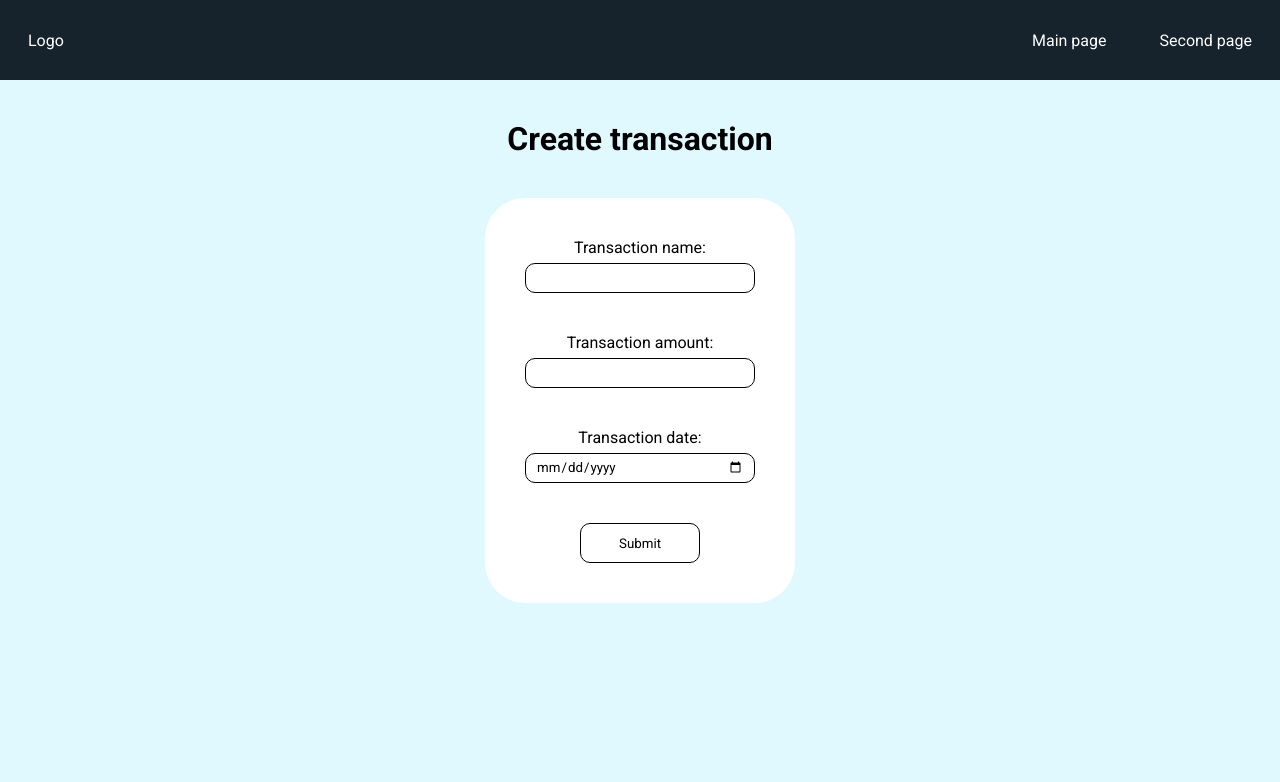
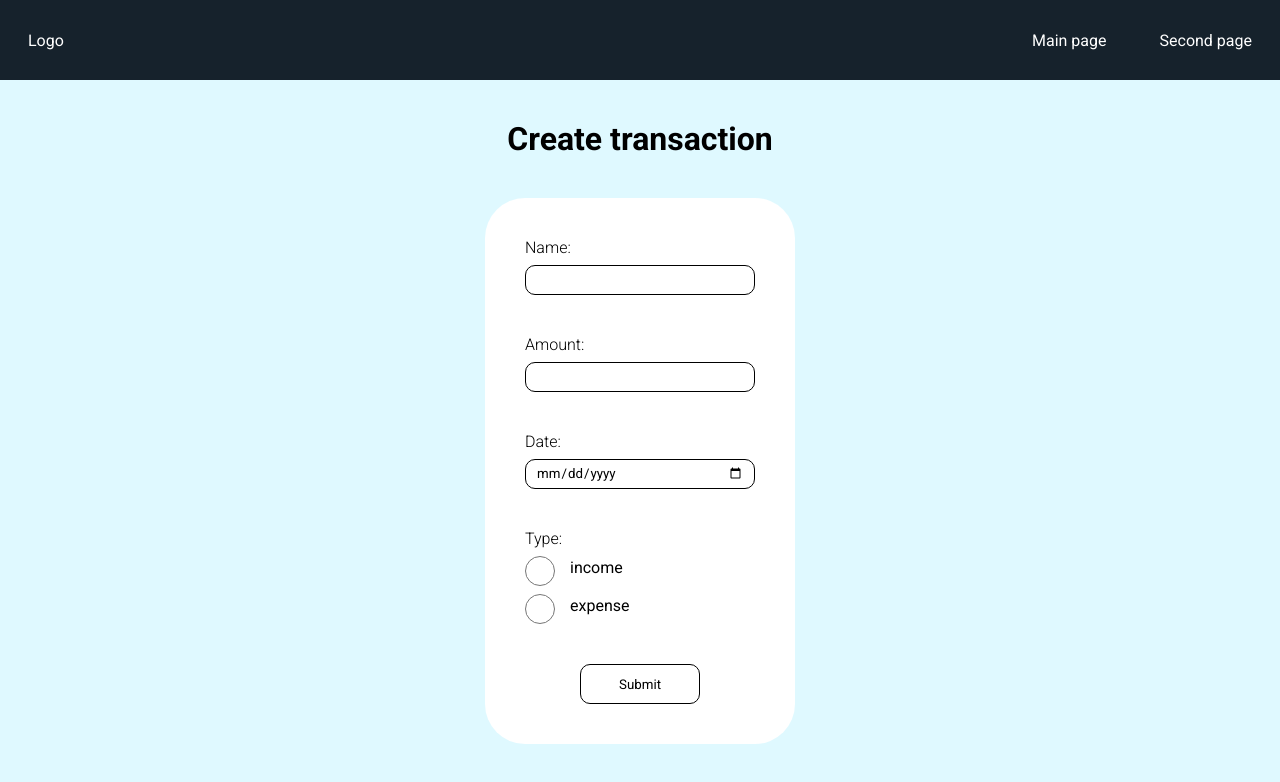
Before and after one commit to Adwasar/finance-accounting, a React (Create React App) app: page / in a window 1280 px wide. Shown: the top 782 px of the page. Built offline with nearby package versions, Linux system fonts and the light colour scheme.

Commit message:
feat: type transaction btns

```diff
--- a/src/components/Form/Form.module.scss
+++ b/src/components/Form/Form.module.scss
@@ -7,7 +7,7 @@
   border-radius: 40px;
 
   input {
-    margin-top: 6px;
+    margin-top: 8px;
     padding: 0 10px;
     border: 1px solid black;
     border-radius: 10px;
@@ -16,14 +16,38 @@
     width: 230px;
   }
 
+  label {
+    font-weight: 300;
+    display: block;
+    text-align: start;
+    width: 100%;
+  }
+
   .input-block {
     display: flex;
     flex-direction: column;
     align-items: center;
     margin: 0 auto 40px;
+  }
 
-    label {
-      display: block;
+  .input-radio-block {
+    display: flex;
+    flex-direction: column;
+    align-items: start;
+    margin: 0 auto 40px;
+
+    .radio-btn {
+      display: flex;
+      align-items: center;
+      justify-content: space-between;
+
+      .transaction-type {
+        width: 30px;
+      }
+
+      span {
+        margin-left: 15px;
+      }
     }
   }
 
--- a/src/components/Form/index.jsx
+++ b/src/components/Form/index.jsx
@@ -4,16 +4,27 @@ function Form(props) {
   return (
     <form className={styles.form}>
       <div className={styles['input-block']}>
-        <label htmlFor="transaction-name">Transaction name:</label>
+        <label htmlFor="transaction-name">Name:</label>
         <input id="transaction-name" type="text" />
       </div>
       <div className={styles['input-block']}>
-        <label htmlFor="transaction-amount">Transaction amount:</label>
+        <label htmlFor="transaction-amount">Amount:</label>
         <input id="transaction-amount" type="number" />
       </div>
       <div className={styles['input-block']}>
-        <label htmlFor="transaction-date">Transaction date:</label>
+        <label htmlFor="transaction-date">Date:</label>
         <input id="transaction-date" type="date" />
+      </div>
+      <div className={styles['input-radio-block']}>
+        <label htmlFor="transaction-type">Type:</label>
+        <div className={styles['radio-btn']}>
+          <input className={styles['transaction-type']} name="transaction-type" type="radio" />
+          <span>income</span>
+        </div>
+        <div className={styles['radio-btn']}>
+          <input className={styles['transaction-type']} name="transaction-type" type="radio" />
+          <span>expense</span>
+        </div>
       </div>
       <input className={styles['submit-btn']} type="submit" />
     </form>
```
